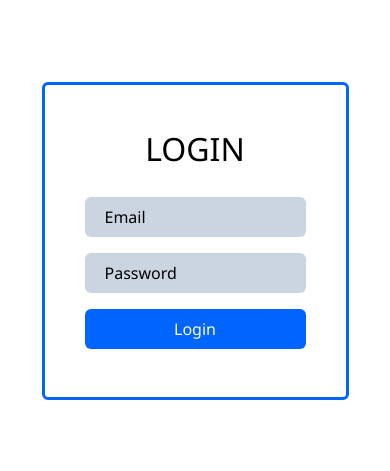
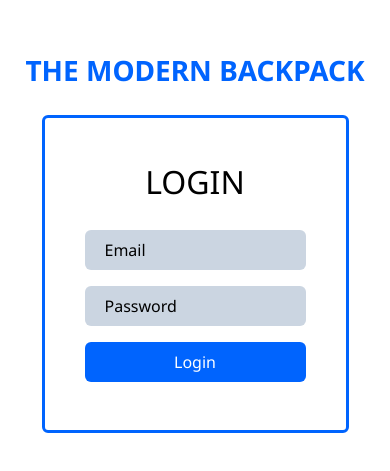
Before and after one commit to mdobaid311/MyUtils--frontend, a React (Vite) app: page /login in a window 390 px wide. Shown: the part 181-652 px from the top of the page. Built offline with nearby package versions, Linux system fonts and the light colour scheme.

Commit message:
initial commit

```diff
--- a/package.json
+++ b/package.json
@@ -15,6 +15,7 @@
     "react": "^18.2.0",
     "react-dom": "^18.2.0",
     "react-icons": "^4.7.1",
+    "react-loader-spinner": "^5.3.4",
     "react-markdown": "^8.0.4",
     "react-redux": "^8.0.5",
     "react-responsive-modal": "^6.4.1",
--- a/src/App.jsx
+++ b/src/App.jsx
@@ -1,16 +1,21 @@
-import { BrowserRouter, Route, Routes } from "react-router-dom";
+import { BrowserRouter, Route, Routes, useNavigate } from "react-router-dom";
 import "./App.css";
 import Home from "./Pages/Home";
 import Login from "./Pages/Login";
+import { useEffect } from "react";
 
 function App() {
+  const navigate = useNavigate();
+  useEffect(() => {
+    if (!localStorage.getItem("token")) {
+      navigate("/login");
+    }
+  }, []);
   return (
-    <BrowserRouter>
-      <Routes>
-        <Route path="/login" element={<Login />} />
-        <Route exact path="/*" element={<Home />} />
-      </Routes>
-    </BrowserRouter>
+    <Routes>
+      <Route path="/login" element={<Login />} />
+      <Route exact path="/*" element={<Home />} />
+    </Routes>
   );
 }
 
--- a/src/Components/Notes/Notes.jsx
+++ b/src/Components/Notes/Notes.jsx
@@ -15,7 +15,9 @@ const Notes = () => {
   const [updatingNoteId, setUpdatingNoteId] = useState("");
 
   const getAllNotes = async () => {
-    const res = await axios.get("https://my-utils-backend.onrender.com/api/v1/notes");
+    const res = await axios.get(
+      "https://my-utils-backend.onrender.com/api/v1/notes"
+    );
     setNotes(await res.data);
   };
 
@@ -27,10 +29,13 @@ const Notes = () => {
   const onCloseModal = () => setOpen(false);
 
   const addNoteHandler = async () => {
-    const res = await axios.post("https://my-utils-backend.onrender.com/api/v1/notes", {
-      title: title,
-      note: text,
-    });
+    const res = await axios.post(
+      "https://my-utils-backend.onrender.com/api/v1/notes",
+      {
+        title: title,
+        note: text,
+      }
+    );
     getAllNotes();
     setOpen(false);
     setTitle("");
@@ -114,13 +119,11 @@ const Notes = () => {
               key={i}
               className="w-full flex justify-between items-center p-2 bg-white rounded-md mb-2"
             >
-              <div>
-                <span className={`mr-5 bg-slate-300 p-1 rounded-md`}>
-                  {i + 1}
-                </span>
-                <span className="">{note.title}</span>
-              </div>
-              <div>
+              <span className={`mr-5 bg-slate-300 p-1 rounded-md`}>
+                {i + 1}
+              </span>
+              <span className="flex-1">{note.title}</span>
+              <div className="flex">
                 <button
                   onClick={() => {
                     setUpdatingNoteId(note._id);
--- a/src/Pages/Login.jsx
+++ b/src/Pages/Login.jsx
@@ -1,11 +1,14 @@
-import React from "react";
+import React, { useState } from "react";
 import { useRef } from "react";
 import axios from "axios";
 import { useDispatch } from "react-redux";
 import { loginUser } from "../features/UserSlice";
 import { useNavigate } from "react-router-dom";
+import { ThreeDots } from "react-loader-spinner";
 
 const Login = () => {
+  const [error, setError] = useState("");
+  const [loading, setLoading] = useState(false);
   const emailRef = useRef();
   const passwordRef = useRef();
   let navigate = useNavigate();
@@ -14,24 +17,34 @@ const Login = () => {
 
   const loginHandler = async (e) => {
     e.preventDefault();
-    const res = await axios.post("https://my-utils-backend.onrender.com/api/v1/auth/login", {
-      email: emailRef.current.value,
-      password: passwordRef.current.value,
-    });
-    console.log(res.data);
-    dispatch(loginUser(res.data));
-    navigate("/");
+    setLoading(true);
+    try {
+      const res = await axios.post(
+        "https://my-utils-backend.onrender.com/api/v1/auth/login",
+        {
+          email: emailRef.current.value,
+          password: passwordRef.current.value,
+        }
+      );
+      console.log(res.data);
+      dispatch(loginUser(res.data));
+      setLoading(false);
+      navigate("/");
+    } catch (error) {
+      setError(error);
+      setLoading(false);
+    }
   };
 
   return (
     <div className="w-screen h-screen flex">
-      <div className="hidden sm:block w-1/2 h-full bg-[#0064FE] sm:flex justify-center flex-col items-center">
+      <div className="hidden w-1/2 h-full bg-[#0064FE] sm:flex justify-center flex-col items-center">
         <div>
           {["the", "modern", "backpack"].map((el) => {
             return (
               <h1
                 key={el}
-                className=" uppercase italic text-[72px] font-extrabold
+                className=" uppercase italic text-[72px] sm:text-[60px] font-extrabold
       text-white "
               >
                 {el}
@@ -40,27 +53,42 @@ const Login = () => {
           })}
         </div>
       </div>
-      <div className="w-full sm:w-1/2  h-full  flex justify-center items-center">
-        <form className=" flex flex-col border-[3px] border-[#0064FE] p-10 rounded-md">
+      <div className="w-full sm:w-1/2  h-full  flex justify-center items-center flex-col">
+        <h1 className="text-[#0064FE] font-bold text-[28px] sm:hidden mb-6">
+          THE MODERN BACKPACK
+        </h1>
+        <form
+          className=" flex flex-col border-[3px] border-[#0064FE] p-10 rounded-md"
+          onSubmit={loginHandler}
+        >
           <h1 className="text-[32px] uppercase text-center mb-4 ">Login</h1>
           <input
-            type="text"
+            type="email"
             placeholder="Email"
             className="bg-slate-300 px-5 py-2 placeholder:text-black rounded-md my-2 outline-none"
+            onChange={() => setError("")}
             ref={emailRef}
           />
           <input
             type="password"
             placeholder="Password"
             className="bg-slate-300 px-5 py-2 placeholder:text-black rounded-md my-2 outline-none"
+            onChange={() => setError("")}
             ref={passwordRef}
           />
           <button
-            className="bg-[#0064FE] px-5 py-2 text-white rounded-md my-2 outline-none"
+            className="bg-[#0064FE] px-5 py-2 text-white rounded-md my-2 outline-none flex justify-center"
             onClick={loginHandler}
           >
-            Login
+            {loading ? (
+              <ThreeDots color="white" height={20} width={20} />
+            ) : (
+              "Login"
+            )}
           </button>
+          <span className="text-sm text-center text-red-500">
+            {error.message}
+          </span>
         </form>
       </div>
     </div>
--- a/src/main.jsx
+++ b/src/main.jsx
@@ -4,9 +4,12 @@ import App from "./App";
 import "./index.css";
 import { Provider } from "react-redux";
 import store from "./store";
+import { BrowserRouter } from "react-router-dom";
 
 ReactDOM.createRoot(document.getElementById("root")).render(
   <Provider store={store}>
-    <App />
+    <BrowserRouter>
+      <App />
+    </BrowserRouter>
   </Provider>
 );
```
Also changed, not shown: 1 other file (tests, documents, lock files or other folders).
